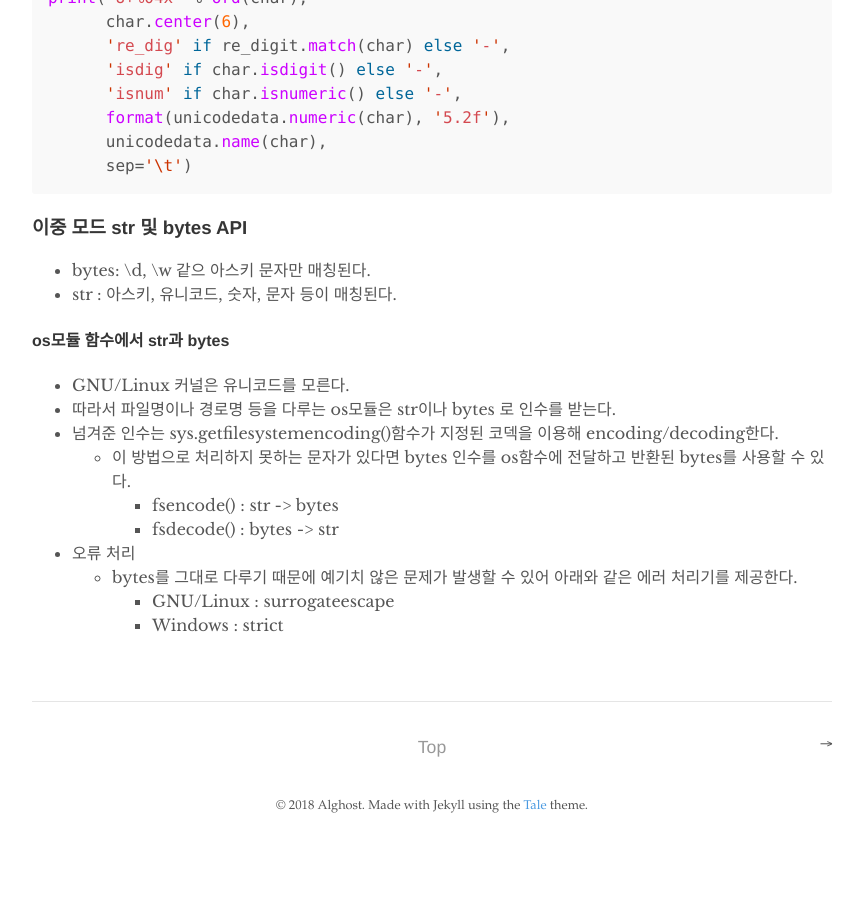
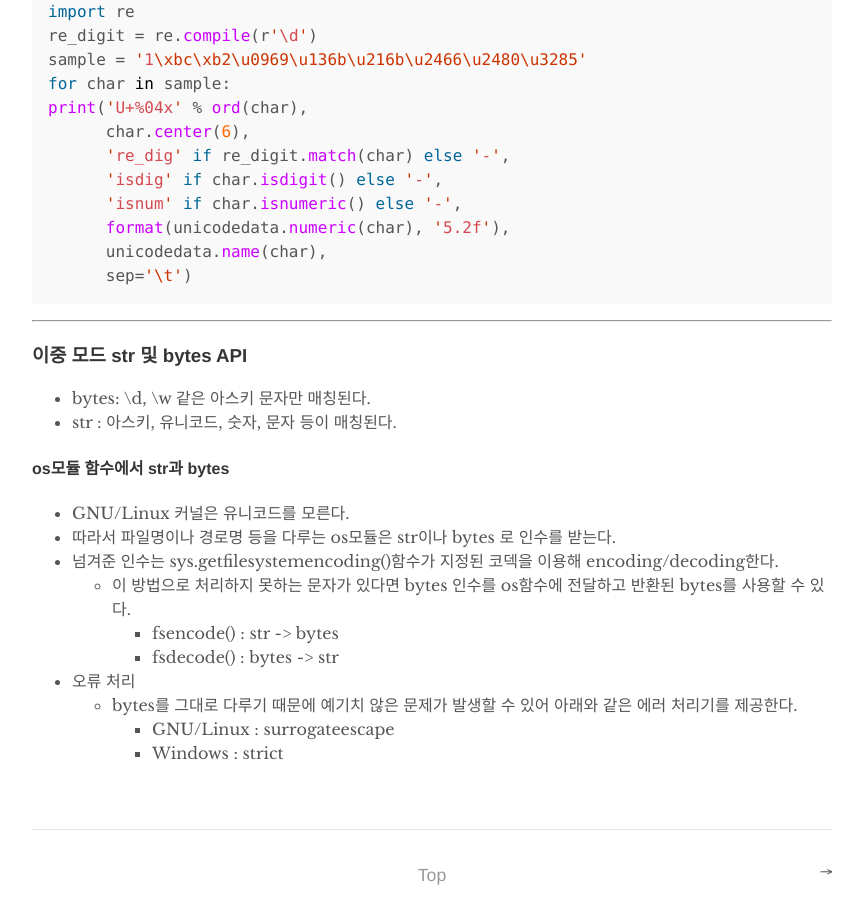
Before and after one commit to hydblab/hydblab.github.io, a Jekyll site: the page built from _posts/2018-08-29-text_byte.md, in a window 1280 px wide and 900 px high, scrolled down 7934 px. Shown: the whole window, without its empty margins (208-1071 px from the left). Built offline with Jekyll 4.4.1, drawn with Linux system fonts in a browser that asks for light colours; before the commit the page ends 8783 px from its top, so only the background shows below that.

Commit message:
add: hr tags

```diff
--- a/_posts/2018-08-29-text_byte.md
+++ b/_posts/2018-08-29-text_byte.md
@@ -24,13 +24,13 @@ b'caf\xc3\xa9'
 'café'
 {% endhighlight %}
 
-
+<hr>
 ### 바이트에 대한 기본 지식
 - 파이썬3 에서는 string을 다루기 위해 ２가지 바이너리 시퀀스 타입을 제공한다.
 
-| 타입     | 성질  | 버전 | etc                                                                   |
-| bytes    | 불변형| 3.0  | str = b'문자열' 형태로 bytes 문자열 객체를 만들 수 있다.              |
-| bytearray| 가변형| 2.6  | str = bytearray(elements) 형태로 bytearray 문자열 객체를 만들 수 있다.|
+  | 타입     | 성질  | 버전 | etc                                                                   |
+  | bytes    | 불변형| 3.0  | str = b'문자열' 형태로 bytes 문자열 객체를 만들 수 있다.              |
+  | bytearray| 가변형| 2.6  | str = bytearray(elements) 형태로 bytearray 문자열 객체를 만들 수 있다.|
 
 - 공통점
   - bytes, bytearray는 format(), format_map()제외하고 str 객체가 지원하는 메소드를 모두 지원한다.
@@ -65,11 +65,13 @@ bytearray(b'caf\xc3\xa9')
 bytearray(b'\xa9')
 {% endhighlight %}
 
+<hr>
 ### 기본 인코더/ 디코더
 - 파이썬은 utf-8 포멧을 기본 인코딩 포멧으로 제공한다.
 - utf-8 포멧은 모든 유니코드 코드 포인트를 처리 할 수 있다.
 - 파이썬은 utf-8외에도 다양한 텍스트 포멧을 encoding/decoding 할 수 있도록 코덱을 제공한다.
 
+<hr>
 ### 인코딩/ 디코딩 문제 이해하기
 
 #### UnicodeEncodeError
@@ -145,6 +147,7 @@ invalid continuation byte
   - 리틀엔디안에서는 U+FFF가 b'\xff\xfe'로 나타난다.
     - utf-16le, utf-16be등 변형된 형태로 명시하는 경우가 있는데 이때는 U+FFF를 제거하고 가져온다.
 
+<hr>
 ### 텍스트 파일 다루기
 - 입력할때 bytes를 str로 변환한다.
 - str객체로 로직을 수행한다.
@@ -161,6 +164,7 @@ invalid continuation byte
     - locale.getpreferredencoding() 함수가 반환하는 설정이 중요하다. 텍스트 파일을 열 때 기본적으로 사용되기 때문이다.
     - locale.getpreferredencoding() 마저도 참고 할만한 값일 뿐이기때문에 기본인코딩은 사용하지 않는것이 좋다.
 
+<hr>
 ### 제대로 비교하기 위해 유니코드 정규화하기
 - 유니코드 표준에는 é와 'e\u0301'을 동일하다고 명시하지만 파이썬에서는 다르다고 인식한다.
 - unicodedata.normalize()함수가 제공하는 유니코드 정규화로 해결한다.
@@ -273,6 +277,7 @@ def asciize(txt):
     return unicodedata.normalize('NFKC', no_marks)
 {% endhighlight %}
 
+<hr>
 ### 유니코드 텍스트 정렬하기
 - 파이썬에서는 항목 하나 하나를 비교한다.
 - 유니코드 정렬시에는 문제가 발생 할 수 있다.
@@ -310,6 +315,7 @@ def asciize(txt):
 ['açaí', 'acerola', 'atemoia', 'cajá', 'caju']
 {% endhighlight %}
 
+<hr>
 ### 유니코드 데이터베이스
 - unicodedata 모듈을 사용한다.
 - 수많은 유니코드를 대조한 데이터베이스 형를 제공하며 출력가능성, 데이터 형 등을 알 수 있다.
@@ -331,8 +337,9 @@ print('U+%04x' % ord(char),
       sep='\t')
 {% endhighlight %}
 
+<hr>
 ### 이중 모드 str 및 bytes API
-- bytes: \d, \w 같으 아스키 문자만 매칭된다.
+- bytes: \d, \w 같은 아스키 문자만 매칭된다.
 - str  : 아스키, 유니코드, 숫자, 문자 등이 매칭된다.
 
 #### os모듈 함수에서 str과 bytes
```
